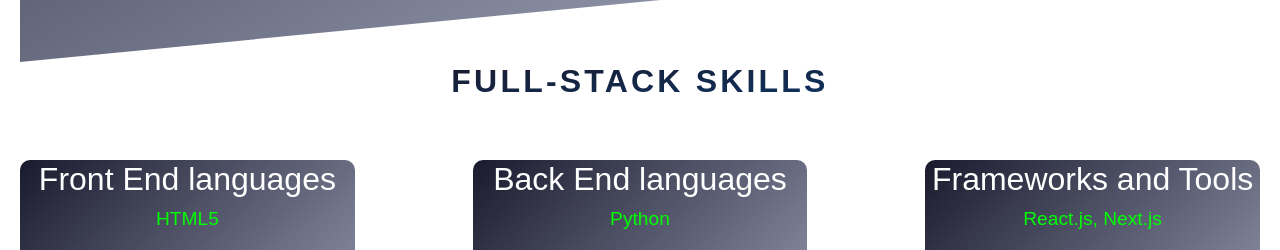
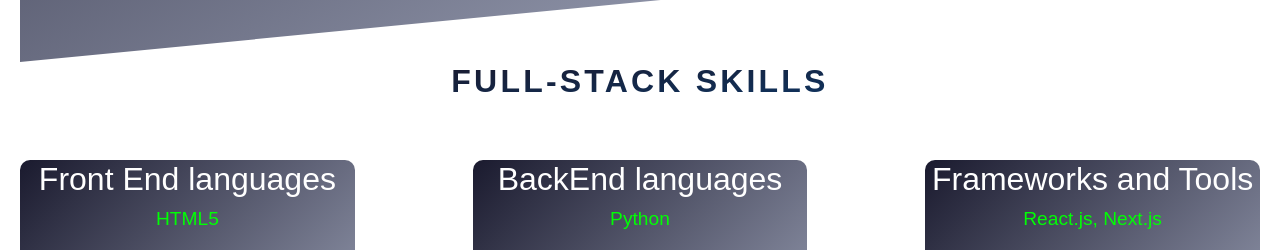
Before and after one commit to moshibal/portfolio, a React (Create React App) app: page / in a window 1280 px wide. Shown: the part 758-1008 px from the top of the page. Built offline with nearby package versions, Linux system fonts and the light colour scheme; a web font is replaced by a local one.

Commit message:
fixing some bugs

```diff
--- a/src/components/main/Main.tsx
+++ b/src/components/main/Main.tsx
@@ -59,7 +59,7 @@ const Main = () => {
           className={styles.section2}
           ref={(el) => (sectionRefs.current[1] = el!)}
         >
-          <h2>Back End languages</h2>
+          <h2>BackEnd languages</h2>
           <div className={styles.listOfSkills}>
             <h3>Python</h3>
             <h3>Node.js</h3>
```
